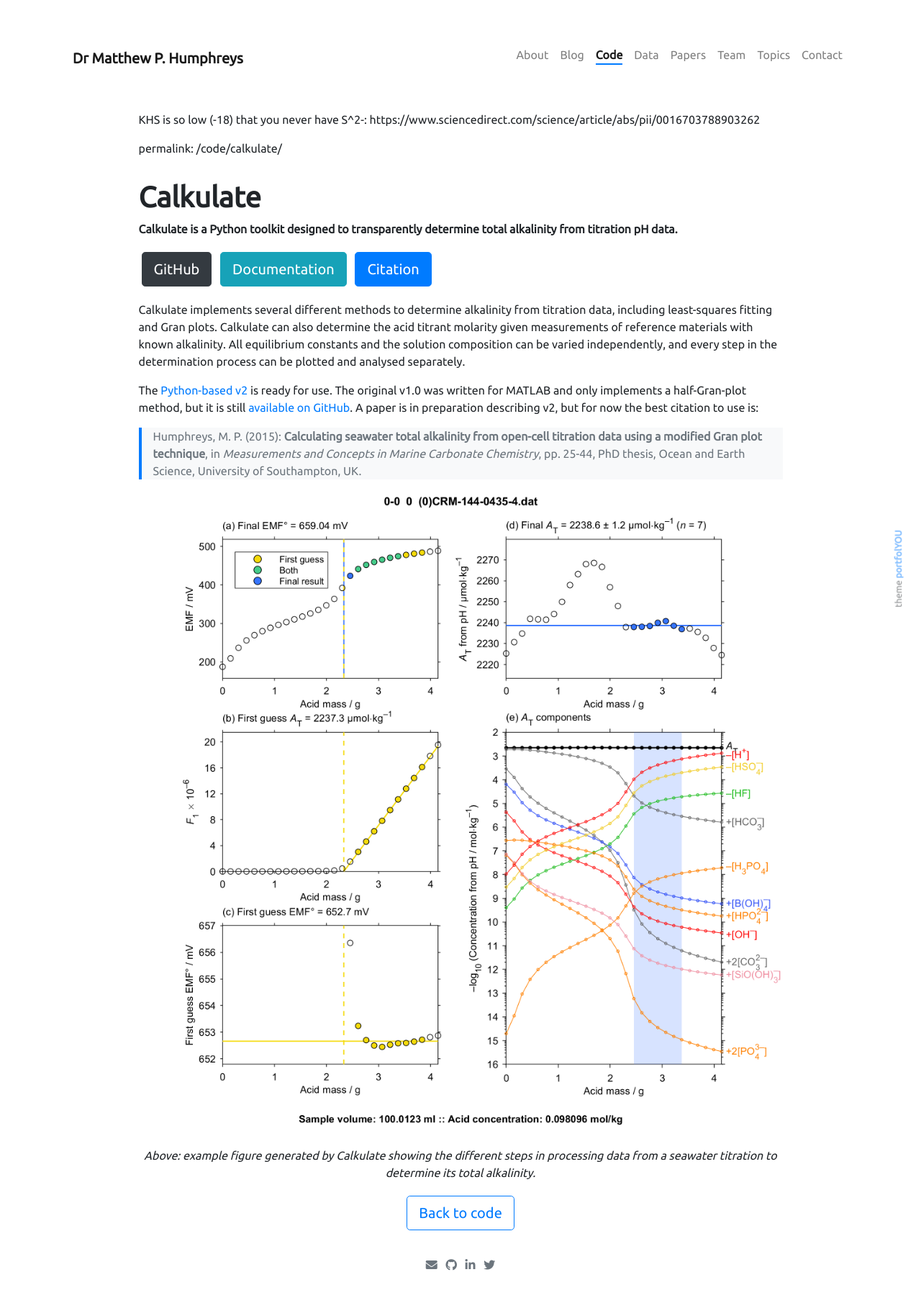
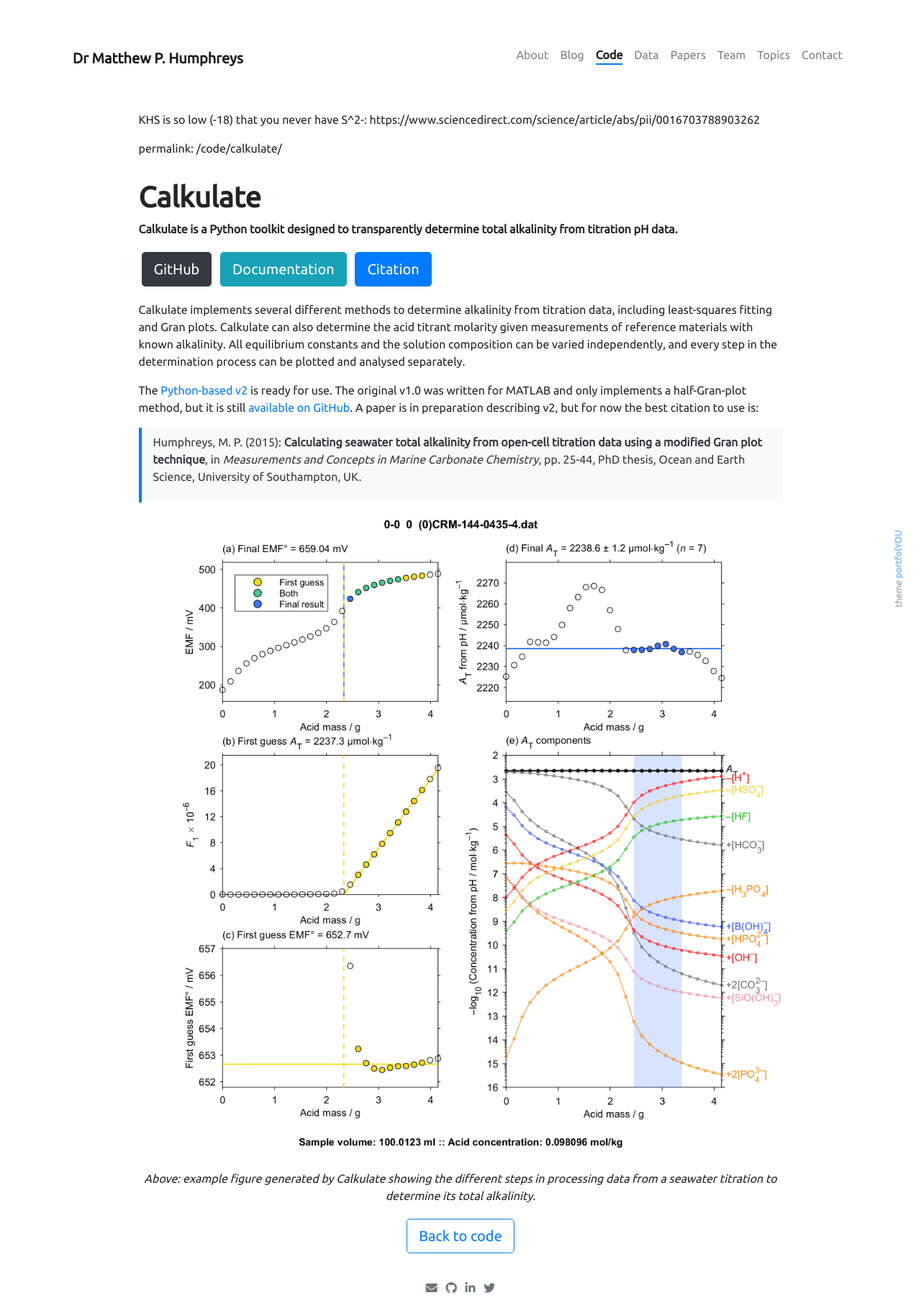
Before and after one commit to mvdh7/mvdh7.github.io, a Jekyll site: the page built from _code/500-calkulate.md, in a window 1280 px wide. Shown: the whole page at 72% size. Built offline with Jekyll 4.4.1, drawn with Linux system fonts in a browser that asks for light colours; nearby versions of some CDN libraries; before the commit the page ends 1785 px from its top, so only the background shows below that.

Commit message:
darker text in blockquote

```diff
--- a/_sass/_blog.scss
+++ b/_sass/_blog.scss
@@ -114,8 +114,8 @@
   blockquote {
     background: $light;
     border-left: 0.25em solid $primary;
-    color: $secondary;
-    padding: 0 1em;
+    color: $dark;
+    padding: 0.5em 1em;
   }
 
   table {
```
